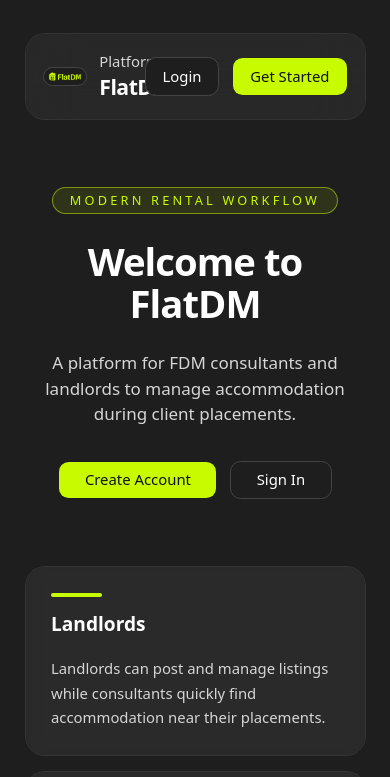
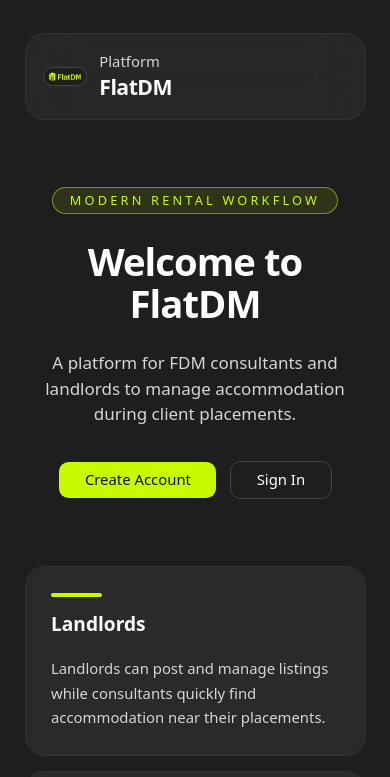
Before and after one commit to joshualewis1717/flatdm, a Next.js app: page / in a window 390 px wide. Shown: the top 777 px of the page. Built offline with nearby package versions, Linux system fonts and the light colour scheme.

Commit message:
fix: update navigation visibility in LoginBanner component

```diff
--- a/src/components/layout/auth/login-banner.tsx
+++ b/src/components/layout/auth/login-banner.tsx
@@ -21,7 +21,7 @@
                 <h1 className="text-xl font-semibold tracking-tight">FlatDM</h1>
               </div>
             </div>
-            <nav className="flex items-center gap-3">
+            <nav className="hidden items-center gap-3 sm:flex">
               <Button asChild variant="outline" className="h-9 px-4">
                 <Link href="/login">Login</Link>
               </Button>
```
